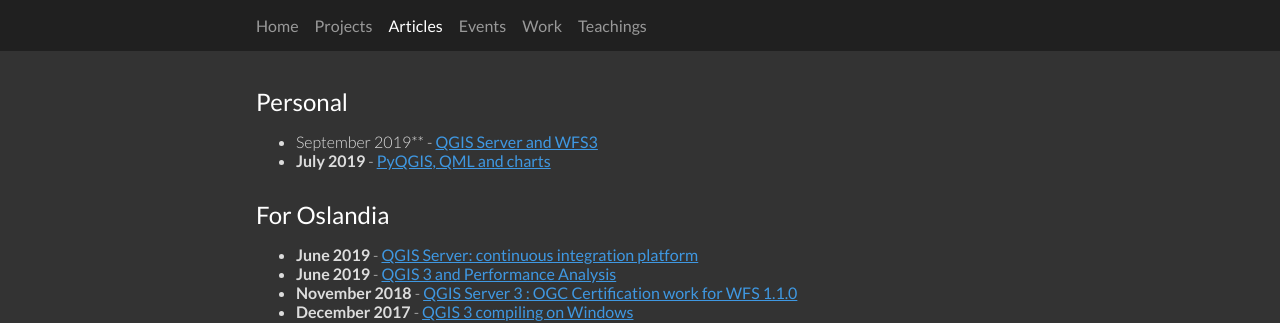
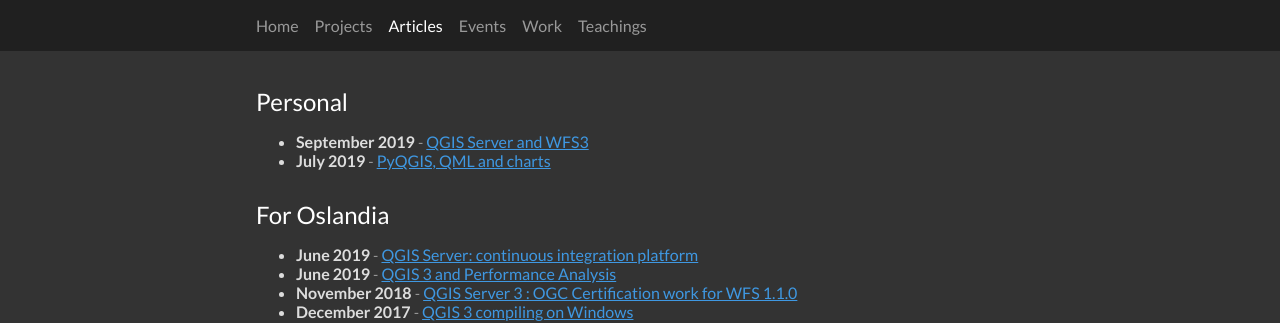
Before and after one commit to pblottiere/pblottiere.github.io, a Jekyll site: the page built from articles/index.md, in a window 1280 px wide. Shown: the top 323 px of the page. Built offline with Jekyll 4.4.1, drawn with Linux system fonts in a browser that asks for light colours; comment, search, counter and statistics services are not loaded; our own code applies the rules of GitHub Pages for plain Markdown files.

Commit message:
Fix bold

```diff
--- a/articles/index.md
+++ b/articles/index.md
@@ -5,7 +5,7 @@ layout: left
 
 # Personal
 
-  + {:.item} September 2019** - <a href="https://pblottiere.github.io/2019/09/18/wfs3/">QGIS Server and WFS3</a>
+  + {:.item} **September 2019** - <a href="https://pblottiere.github.io/2019/09/18/wfs3/">QGIS Server and WFS3</a>
   + {:.item} **July 2019** - <a href="https://pblottiere.github.io/2019/07/30/qml/">PyQGIS, QML and charts</a>
 
 
```
